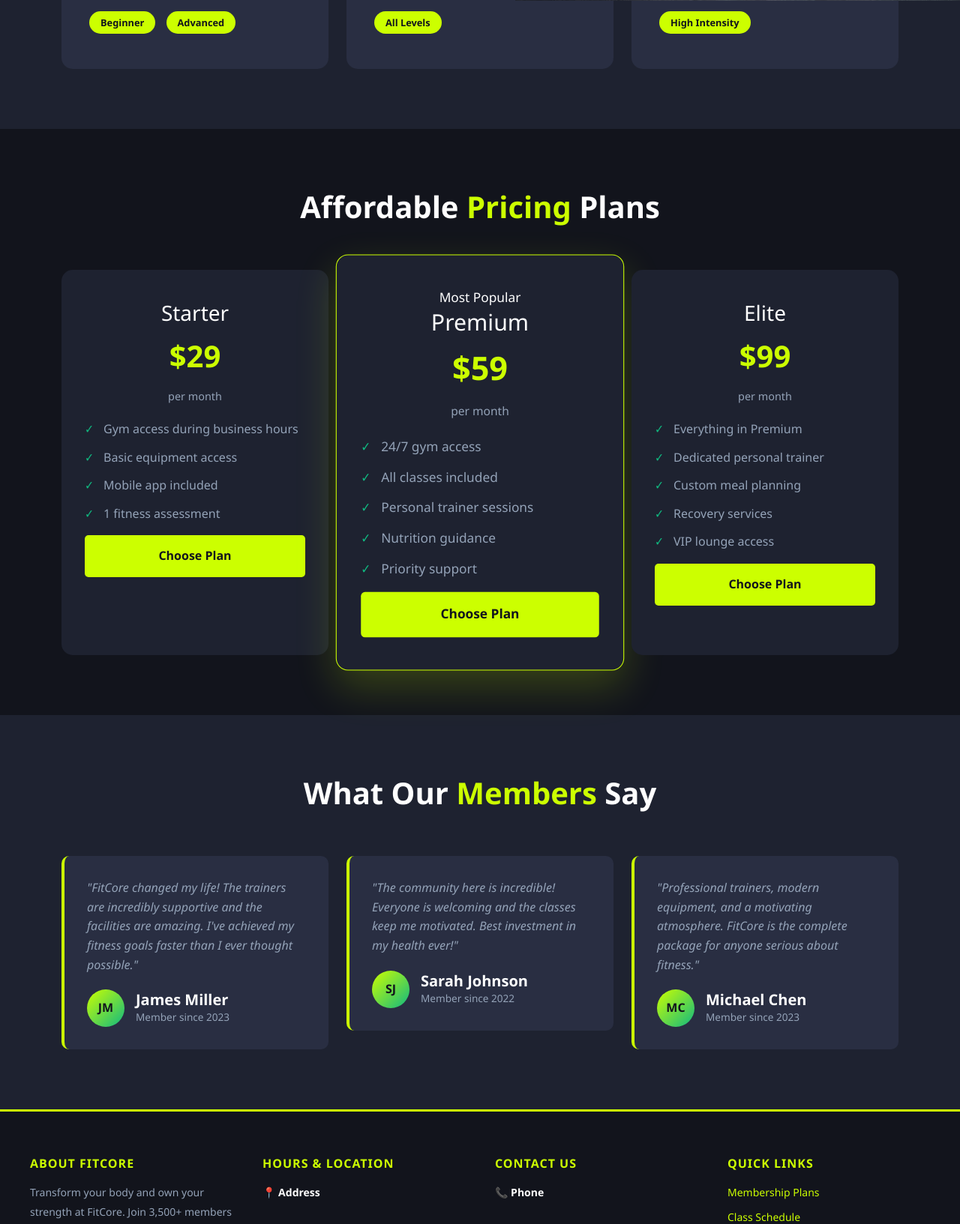
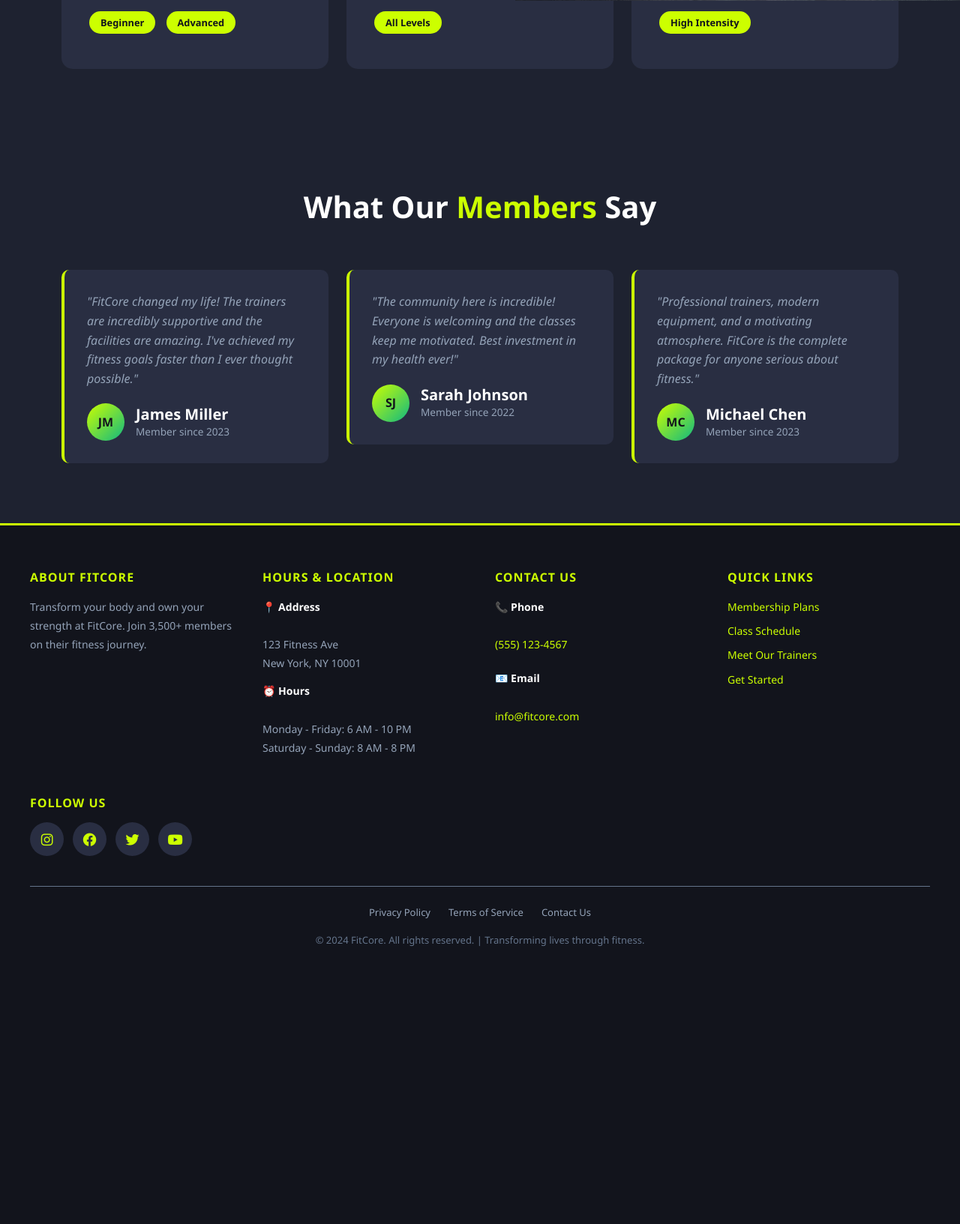
Before and after one commit to adhamesaam/FitCore, a PHP site: page /home.php in a window 1280 px wide; the page is wider, and only the part inside the window is pictured. Shown: the part 1977-3610 px from the top of that part at 75% size. After the commit the page ends 3239 px from the top of that part, so only its background shows below. Run offline with PHP 8.4, Linux system fonts and the light colour scheme.

Commit message:
Remove pricing section from home page and add user subscription styles

```diff
--- a/pages/home.php
+++ b/pages/home.php
@@ -150,63 +150,6 @@
         </div>
       </div>
     </section>
-
-    <!-- Pricing Section -->
-    <section class="pricing" id="pricing">
-      <div class="container-lg">
-        <h2 class="section-title">
-          Affordable <span class="highlight">Pricing</span> Plans
-        </h2>
-        <div class="row g-4">
-          <div class="col-md-6 col-lg-4">
-            <div class="pricing-card">
-              <h3>Starter</h3>
-              <div class="price">$29</div>
-              <div class="price-period">per month</div>
-              <ul class="list-unstyled features-list">
-                <li>Gym access during business hours</li>
-                <li>Basic equipment access</li>
-                <li>Mobile app included</li>
-                <li>1 fitness assessment</li>
-              </ul>
-              <button class="btn-primary-custom w-100">Choose Plan</button>
-            </div>
-          </div>
-          <div class="col-md-6 col-lg-4">
-            <div class="pricing-card featured">
-              <span class="pricing-badge">Most Popular</span>
-              <h3>Premium</h3>
-              <div class="price">$59</div>
-              <div class="price-period">per month</div>
-              <ul class="list-unstyled features-list">
-                <li>24/7 gym access</li>
-                <li>All classes included</li>
-                <li>Personal trainer sessions</li>
-                <li>Nutrition guidance</li>
-                <li>Priority support</li>
-              </ul>
-              <button class="btn-primary-custom w-100">Choose Plan</button>
-            </div>
-          </div>
-          <div class="col-md-6 col-lg-4">
-            <div class="pricing-card">
-              <h3>Elite</h3>
-              <div class="price">$99</div>
-              <div class="price-period">per month</div>
-              <ul class="list-unstyled features-list">
-                <li>Everything in Premium</li>
-                <li>Dedicated personal trainer</li>
-                <li>Custom meal planning</li>
-                <li>Recovery services</li>
-                <li>VIP lounge access</li>
-              </ul>
-              <button class="btn-primary-custom w-100">Choose Plan</button>
-            </div>
-          </div>
-        </div>
-      </div>
-    </section>
-
     <!-- Testimonials Section -->
     <section class="testimonials" id="testimonials">
       <div class="container-lg">
--- a/pages/styles/homePageStyle.css
+++ b/pages/styles/homePageStyle.css
@@ -218,60 +218,6 @@
   font-weight: 700;
   margin-right: 10px;
 }
-.pricing {
-  padding: 80px 0;
-  background-color: var(--primary-dark);
-}
-
-.pricing-card {
-  background-color: var(--secondary-dark);
-  padding: 40px 30px;
-  height: 100%;
-  border: 1px solid transparent;
-  border-radius: 15px;
-  text-align: center;
-  position: relative;
-}
-
-.pricing-card.featured {
-  border-color: var(--neon-yellow);
-  transform: scale(1.08);
-  box-shadow: 0 20px 50px rgba(204, 255, 0, 0.2);
-}
-
-.price {
-  font-size: 2.5rem;
-  font-weight: 800;
-  color: var(--neon-yellow);
-  margin-bottom: 10px;
-}
-
-.price-period {
-  font-size: 0.9rem;
-  color: var(--slate-light);
-  margin-bottom: 20px;
-}
-
-.features-list {
-  text-align: left;
-  color: var(--slate-light);
-}
-
-.features-list li {
-  color: var(--slate-light);
-  margin-bottom: 12px;
-  padding-left: 25px;
-  position: relative;
-}
-
-.features-list li::before {
-  content: "✓";
-  position: absolute;
-  left: 0;
-  color: var(--green);
-  font-weight: bold;
-}
-
 .testimonials {
   padding: 80px 0;
   background-color: var(--secondary-dark);
--- a/pages/userSub.php
+++ b/pages/userSub.php
@@ -1,7 +1,7 @@
 <?php
 include_once('../header.php');
 ?>
-
+<link rel="stylesheet" href="styles/userSub.css">
     <!-- Pricing Section -->
     <section class="pricing" id="pricing">
       <div class="container-lg">
```
Also changed, not shown: pages/styles/userSub.css (added, +108 -0 lines).
